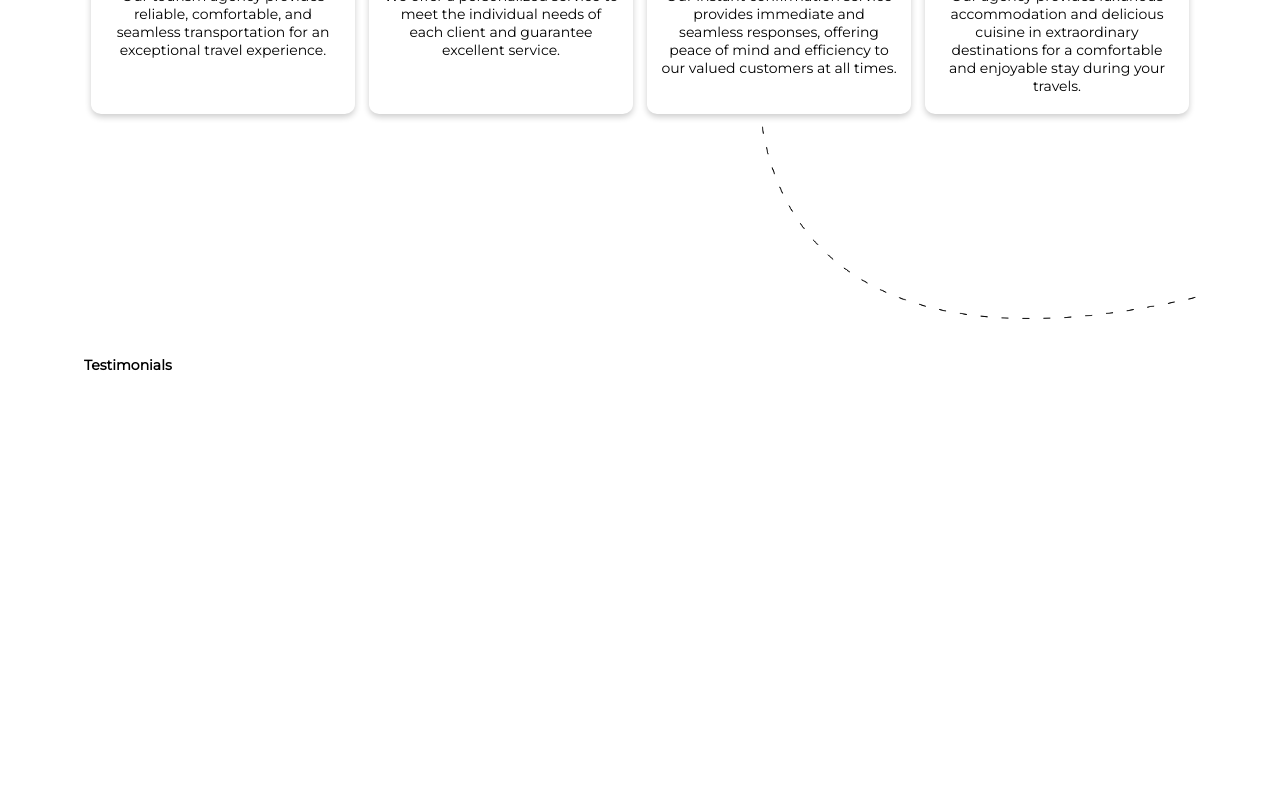
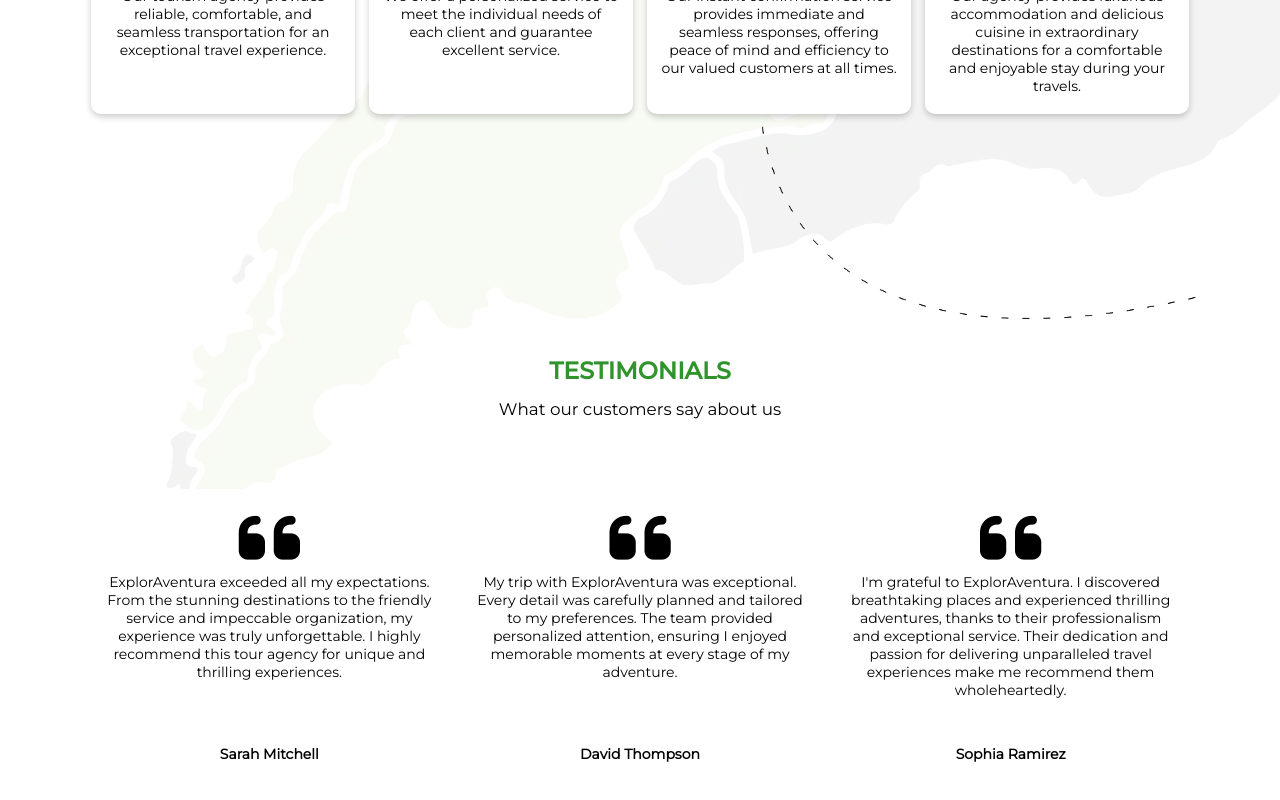
Before and after one commit to REGXI/ExplorAventura, a React (Vite) app: page / in a window 1280 px wide. Shown: the part 1926-2726 px from the top of the page. Before the commit the page ends 2300 px from the top, so only its background shows below. Built offline with nearby package versions, Linux system fonts and the light colour scheme.

Commit message:
feat: adding testimonial component for home page

```diff
--- /dev/null
+++ b/src/pages/home/components/Testimonials/index.jsx
@@ -0,0 +1,43 @@
+import LayoutPage from '../../../../components/LayuotPage'
+import './index.scss'
+
+const TESTIMONIALS_ITEM = [
+  {
+    id: 1,
+    name: 'Sarah Mitchell',
+    description: 'home.testimonials-item-description-1'
+  },
+  {
+    id: 2,
+    name: 'David Thompson',
+    description: 'home.testimonials-item-description-2'
+  },
+  {
+    id: 3,
+    name: 'Sophia Ramirez',
+    description: 'home.testimonials-item-description-3'
+  }
+]
+export function Testimonials({ t }) {
+  return (
+    <LayoutPage
+      className="testimonials"
+      title="home.testimonials-title"
+      subject="home.testimonials-subject"
+      titleColor="primary"
+      t={t}
+    >
+      <div className="testimonials__content">
+        {TESTIMONIALS_ITEM.map((item) => (
+          <div key={item.id} className="testimonials__item">
+            <div>
+              <i className="fas fa-quote-left"></i>
+              <p>{t(item.description)}</p>
+            </div>
+            <h3>{item.name}</h3>
+          </div>
+        ))}
+      </div>
+    </LayoutPage>
+  )
+}
--- /dev/null
+++ b/src/pages/home/components/Testimonials/index.scss
@@ -0,0 +1,33 @@
+.testimonials {
+  min-height: 80vh;
+  &__content {
+    display: flex;
+    justify-content: center;
+    flex-wrap: wrap;
+    align-items: center;
+    gap: 1em;
+    margin-top: 5em;
+    .testimonials__item {
+      width: calc(100% / 3 - 1em);
+      min-width: 290px;
+      background: #fff;
+      border-radius: 10px;
+      height: 288px;
+      padding: 1em;
+      display: flex;
+      flex-direction: column;
+      text-align: center;
+
+      div {
+        margin-bottom: 1.5em;
+        i {
+          font-size: 5em;
+        }
+      }
+
+      h3 {
+        margin-top: auto;
+      }
+    }
+  }
+}
--- a/src/pages/home/index.jsx
+++ b/src/pages/home/index.jsx
@@ -3,6 +3,7 @@ import Layout from '../../components/Layout'
 import { Home } from './components/Home'
 import { RecommendedSites } from './components/RecommendedSites'
 import { Services } from './components/Services'
+import { Testimonials } from './components/Testimonials'
 
 export default function HomePage() {
   const { t } = useTranslation()
@@ -18,7 +19,7 @@ export default function HomePage() {
         <Services {...{ t }} />
       </section>
       <section className="testimonials">
-        <h2>Testimonials</h2>
+        <Testimonials {...{ t }} />
       </section>
     </Layout>
   )
--- a/src/translations/en/global.json
+++ b/src/translations/en/global.json
@@ -21,6 +21,11 @@
     "services-item-plane": "Instant Confirmation",
     "services-item-plane-description": "Our instant confirmation service provides immediate and seamless responses, offering peace of mind and efficiency to our valued customers at all times.",
     "services-item-location": "Accommodation",
-    "services-item-location-description": "Our agency provides luxurious accommodation and delicious cuisine in extraordinary destinations for a comfortable and enjoyable stay during your travels."
+    "services-item-location-description": "Our agency provides luxurious accommodation and delicious cuisine in extraordinary destinations for a comfortable and enjoyable stay during your travels.",
+    "testimonials-title": "testimonials",
+    "testimonials-subject": "What our customers say about us",
+    "testimonials-item-description-1": "ExplorAventura exceeded all my expectations. From the stunning destinations to the friendly service and impeccable organization, my experience was truly unforgettable. I highly recommend this tour agency for unique and thrilling experiences.",
+    "testimonials-item-description-2": "My trip with ExplorAventura was exceptional. Every detail was carefully planned and tailored to my preferences. The team provided personalized attention, ensuring I enjoyed memorable moments at every stage of my adventure.",
+    "testimonials-item-description-3": "I'm grateful to ExplorAventura. I discovered breathtaking places and experienced thrilling adventures, thanks to their professionalism and exceptional service. Their dedication and passion for delivering unparalleled travel experiences make me recommend them wholeheartedly."
   }
 }
```
